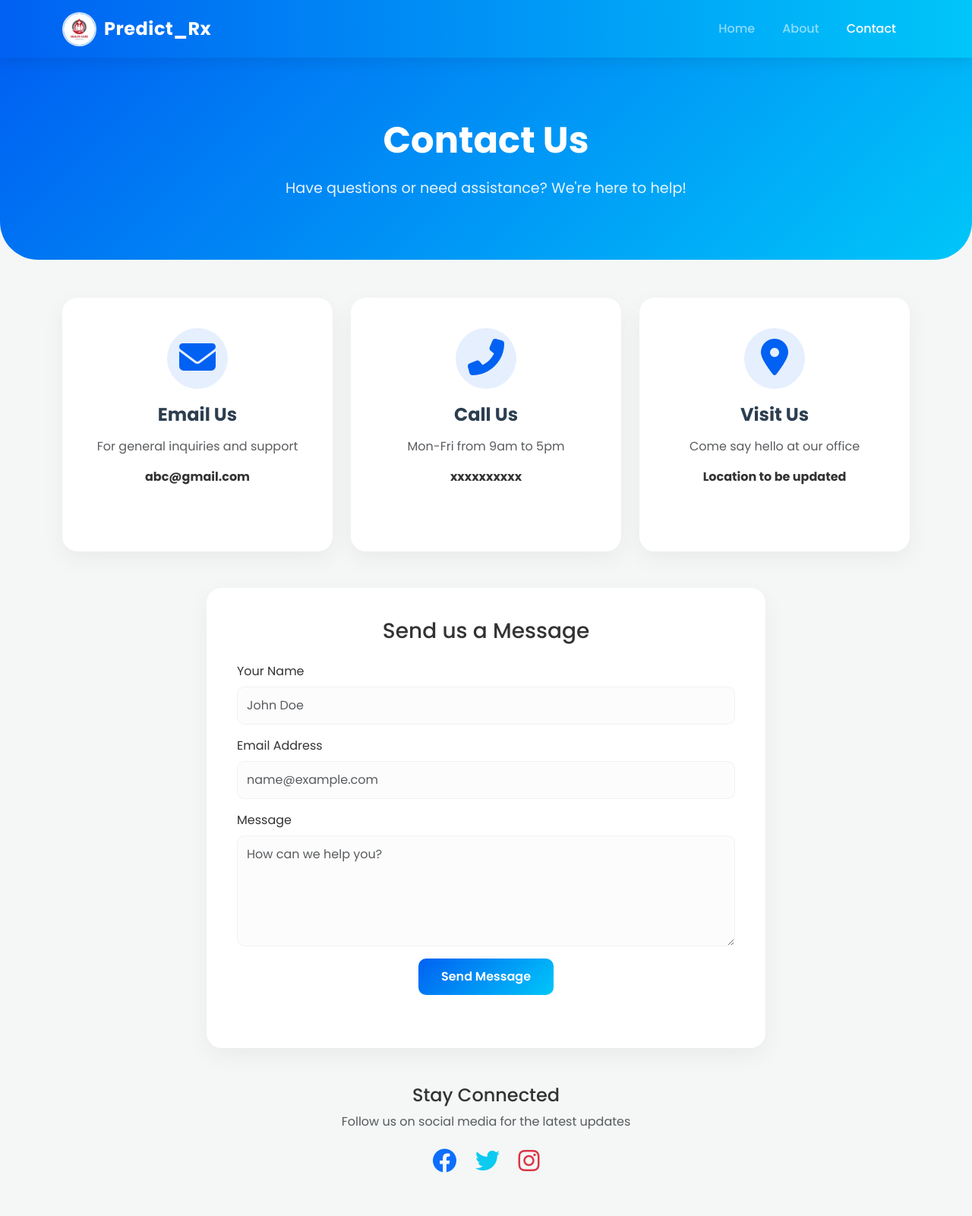
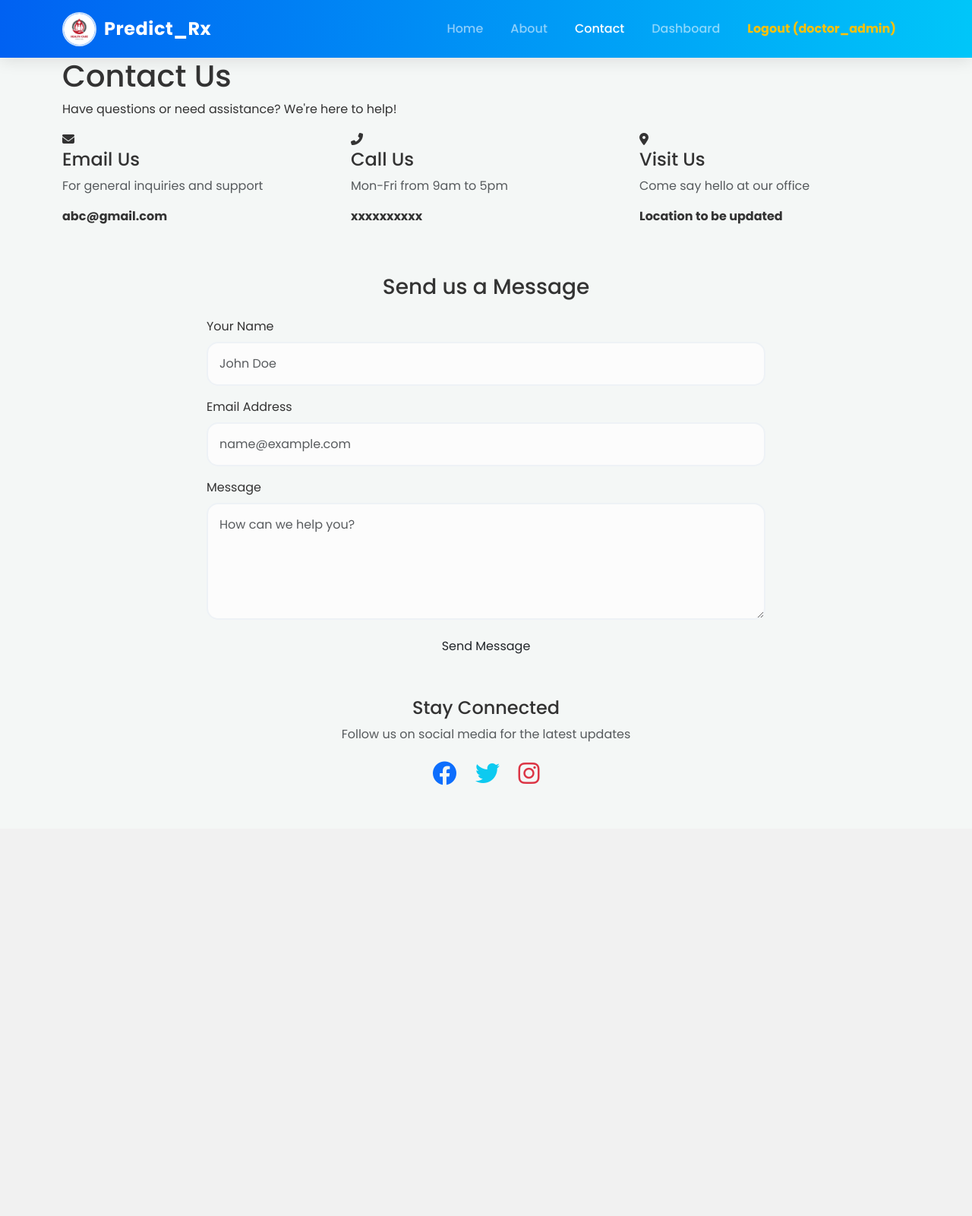
Before and after one commit to YugantikMahapatra/Predict_Rx, a Flask app: page /contact in a window 1280 px wide. Shown: the whole page at 76% size. After the commit the page ends 1034 px from the top, so only its background shows below. Run offline with Flask 3, Linux system fonts and the light colour scheme; the visitor is signed in with stand-in values (Sample User, id 1); parts of the project's set-up code (start-up, migrations or seed data) failed here and were passed over.

Commit message:
Minor Updates

```diff
--- a/templates/contact.html
+++ b/templates/contact.html
@@ -9,160 +9,8 @@
     <link href="https://fonts.googleapis.com/css2?family=Poppins:wght@300;400;500;600;700&display=swap" rel="stylesheet">
     <!-- FontAwesome -->
     <link rel="stylesheet" href="https://cdnjs.cloudflare.com/ajax/libs/font-awesome/6.4.0/css/all.min.css">
-
-    <style>
-        :root {
-            --primary-color: #007bff;
-            --secondary-color: #6c757d;
-            --accent-color: #00c6f9;
-            --bg-color: #f4f7f6;
-            --card-bg: #ffffff;
-            --text-color: #333333;
-        }
-
-        body {
-            font-family: 'Poppins', sans-serif;
-            background-color: var(--bg-color);
-            color: var(--text-color);
-        }
-
-        /* Navbar Styling */
-        .navbar {
-            background: linear-gradient(90deg, #0061f2 0%, #00c6f9 100%);
-            box-shadow: 0 4px 20px rgba(0,0,0,0.1);
-            padding: 15px 0;
-        }
-
-        .navbar-brand {
-            font-weight: 700;
-            font-size: 1.5rem;
-            letter-spacing: 0.5px;
-        }
-
-        .logo .myimg {
-            width: 45px;
-            height: 45px;
-            border: 2px solid rgba(255,255,255,0.8);
-            border-radius: 50%;
-            margin-right: 10px;
-            object-fit: cover;
-        }
-
-        .nav-link {
-            font-weight: 500;
-            margin: 0 10px;
-            position: relative;
-        }
-
-        .nav-link::after {
-            content: '';
-            position: absolute;
-            width: 0;
-            height: 2px;
-            bottom: 0;
-            left: 0;
-            background-color: white;
-            transition: width 0.3s;
-        }
-
-        .nav-link:hover::after {
-            width: 100%;
-        }
-
-        /* Hero Section */
-        .hero-section {
-            background: linear-gradient(135deg, #0061f2 0%, #00c6f9 100%);
-            color: white;
-            padding: 80px 0;
-            text-align: center;
-            margin-bottom: 50px;
-            border-radius: 0 0 50px 50px;
-        }
-
-        .hero-title {
-            font-weight: 800;
-            font-size: 3rem;
-            margin-bottom: 20px;
-        }
-
-        .hero-text {
-            font-size: 1.2rem;
-            opacity: 0.9;
-            max-width: 700px;
-            margin: 0 auto;
-        }
-
-        /* Contact Cards */
-        .contact-card {
-            background: white;
-            border-radius: 20px;
-            padding: 40px;
-            box-shadow: 0 10px 30px rgba(0,0,0,0.05);
-            margin-bottom: 30px;
-            transition: transform 0.3s;
-            text-align: center;
-            height: 100%;
-        }
-
-        .contact-card:hover {
-            transform: translateY(-5px);
-        }
-
-        .contact-icon {
-            font-size: 3rem;
-            color: #0061f2;
-            margin-bottom: 20px;
-            background: rgba(0, 97, 242, 0.1);
-            width: 80px;
-            height: 80px;
-            line-height: 80px;
-            border-radius: 50%;
-            display: inline-block;
-        }
-
-        .contact-title {
-            font-weight: 700;
-            margin-bottom: 15px;
-            color: #2c3e50;
-        }
-
-        /* Form */
-        .form-control {
-            border-radius: 10px;
-            padding: 12px;
-            border: 1px solid #eef2f6;
-            background-color: #fcfcfc;
-        }
-
-        .form-control:focus {
-            box-shadow: 0 0 0 3px rgba(0, 198, 249, 0.15);
-            border-color: #00c6f9;
-        }
-
-        .btn-send {
-            background: linear-gradient(135deg, #0061f2 0%, #00c6f9 100%);
-            border: none;
-            border-radius: 10px;
-            padding: 12px 30px;
-            font-weight: 600;
-            color: white;
-            transition: all 0.3s;
-        }
-
-        .btn-send:hover {
-            transform: translateY(-2px);
-            box-shadow: 0 5px 15px rgba(0, 97, 242, 0.3);
-        }
-
-        /* Footer */
-        footer {
-            background: #333;
-            color: white;
-            padding: 20px 0;
-            text-align: center;
-            margin-top: 50px;
-        }
-    </style>
+    <!-- Custom CSS -->
+    <link rel="stylesheet" href="{{ url_for('static', filename='css/style.css') }}">
   </head>
   <body>
     <!-- Navbar -->
@@ -187,6 +35,28 @@
                     <li class="nav-item">
                         <a class="nav-link active" aria-current="page" href="/contact">Contact</a>
                     </li>
+                    <!-- Auth Links -->
+                    {% if current_user.is_authenticated %}
+                        {% if current_user.role == 'doctor' %}
+                        <li class="nav-item">
+                            <a class="nav-link" href="{{ url_for('doctor_dashboard') }}">Dashboard</a>
+                        </li>
+                        {% else %}
+                        <li class="nav-item">
+                            <a class="nav-link" href="{{ url_for('my_history') }}">My History</a>
+                        </li>
+                        {% endif %}
+                        <li class="nav-item">
+                            <a class="nav-link text-warning fw-bold" href="{{ url_for('logout') }}">Logout ({{ current_user.username }})</a>
+                        </li>
+                    {% else %}
+                        <li class="nav-item">
+                            <a class="nav-link fw-bold" href="{{ url_for('login') }}">Login</a>
+                        </li>
+                        <li class="nav-item">
+                            <a class="nav-link fw-bold" href="{{ url_for('register') }}">Register</a>
+                        </li>
+                    {% endif %}
                 </ul>
             </div>
         </div>
```
